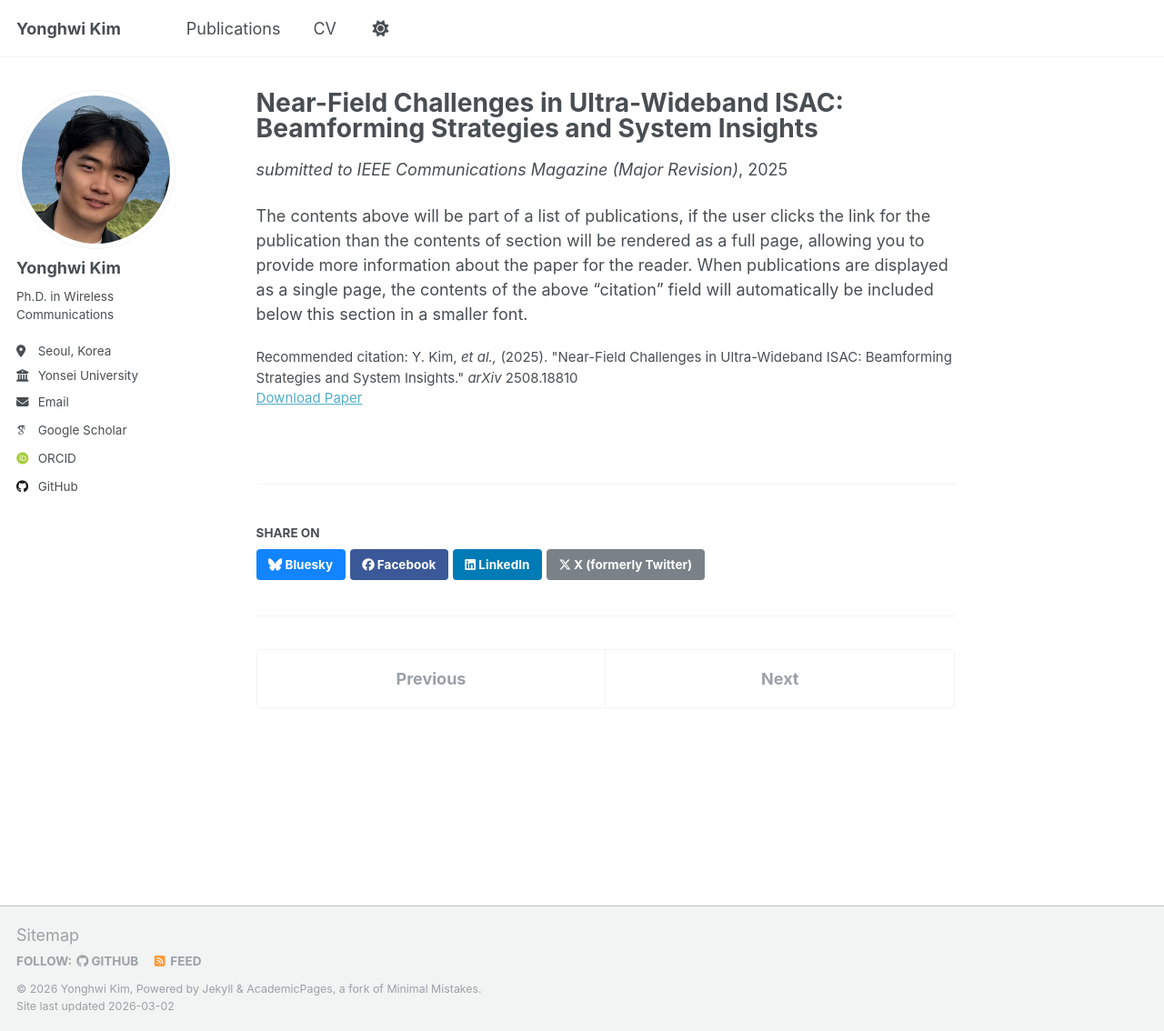
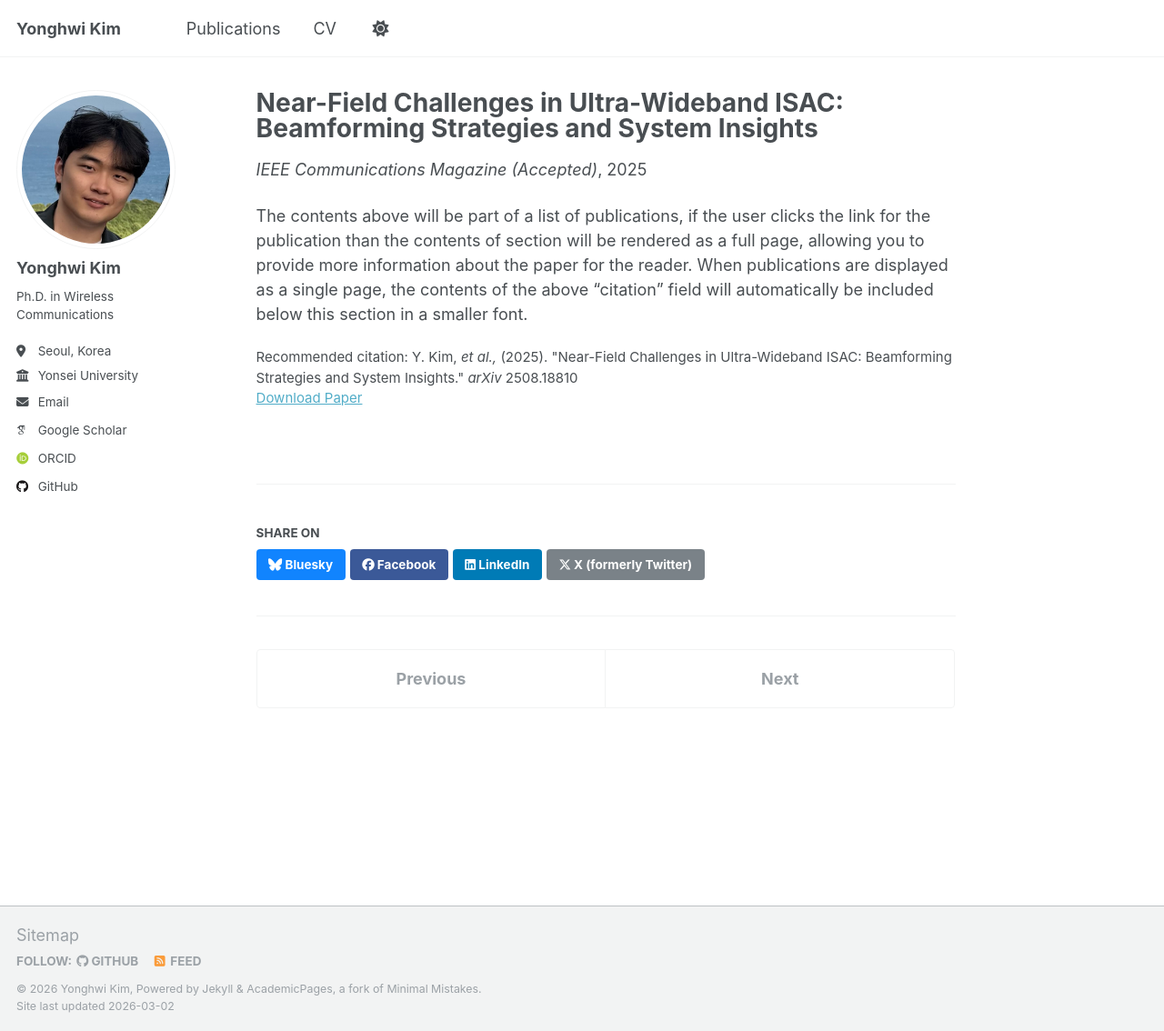
Before and after one commit to yonghwi-erickim/yonghwi-erickim.github.io, a Jekyll site: the page built from _publications/commag25.md, in a window 1280 px wide and 1134 px high. Shown: the whole window at 91% size. Built offline with Jekyll 4.4.1, drawn with Linux system fonts in a browser that asks for light colours; some web fonts are replaced; a script that is not in the unit is left out.

Commit message:
Update publication status to 'Accepted' in commag25.md

```diff
--- a/_publications/commag25.md
+++ b/_publications/commag25.md
@@ -5,7 +5,7 @@ category: manuscripts
 permalink: /publication/commag25
 excerpt: 'Near-field, integrated sensing and communications (ISAC)'
 date: 2025-12-01
-venue: 'submitted to IEEE Communications Magazine (Major Revision)'
+venue: 'IEEE Communications Magazine (Accepted)'
 paperurl: 'https://arxiv.org/pdf/2508.18810'
 citation: 'Y. Kim, <i>et al.,</i> (2025). &quot;Near-Field Challenges in Ultra-Wideband ISAC: Beamforming Strategies and System Insights.&quot; <i>arXiv</i> 2508.18810'
 ---
```
